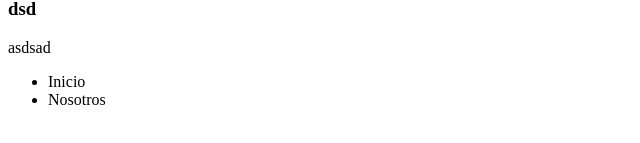
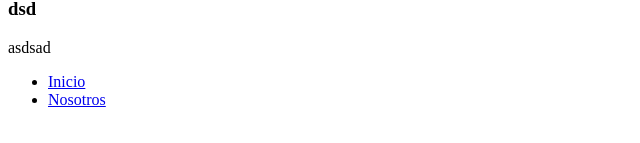
Before and after one commit to JorgeNavarro18/frontendreact, a plain HTML site: page index.html in a window 1280 px wide. Shown: the part 129-272 px from the top of the page, without its empty margins (0-640 px from the left). Drawn offline with Linux system fonts and the light colour scheme.

Commit message:
Tercer commit

```diff
--- a/index.html
+++ b/index.html
@@ -14,8 +14,8 @@
 
     <nav>
         <ul>
-            <li>Inicio</li>
-            <li>Nosotros</li>
+            <li><a href="#">Inicio</a></li>
+            <li><a href="#">Nosotros</a></li>
         </ul>
     </nav>
 
```
